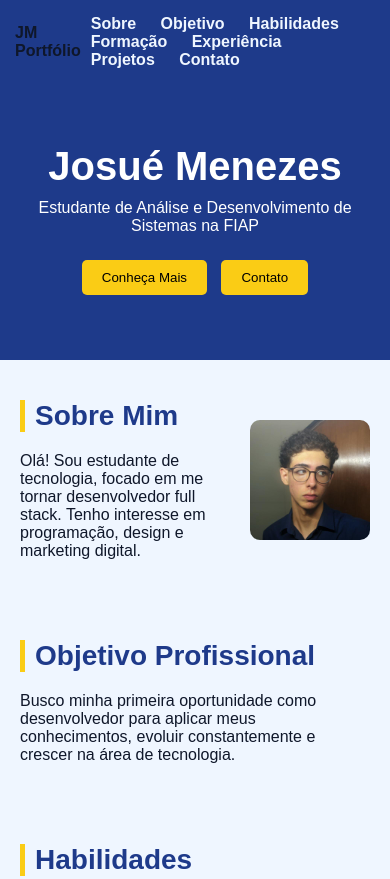
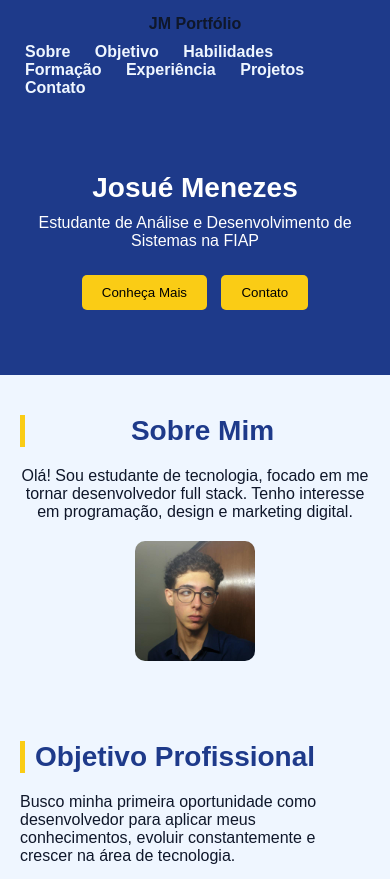
Before and after one commit to josue-menezes/pagina-pessoal-fiap, a plain HTML site: page index.html in a window 390 px wide. Shown: the top 879 px of the page. Drawn offline with Linux system fonts and the light colour scheme.

Commit message:
feat: responsividade e organização do CSS

```diff
--- a/css/style.css
+++ b/css/style.css
@@ -216,3 +216,40 @@ form button {
 form button:hover {
   background-color: var(--accent);
 }
+
+@media (max-width: 768px) {
+
+  nav {
+    flex-direction: column;
+    align-items: center;
+    gap: 10px;
+  }
+
+  .hero h1 {
+    font-size: 28px;
+    text-align: center;
+  }
+
+  .sobre {
+    flex-direction: column;
+    text-align: center;
+  }
+
+  .cards {
+    flex-direction: column;
+  }
+
+  .contato {
+    flex-direction: column;
+  }
+
+}
+
+img {
+  max-width: 100%;
+  height: auto;
+}
+
+.table-container {
+  overflow-x: auto;
+}
--- a/index.html
+++ b/index.html
@@ -2,6 +2,7 @@
 <html lang="pt-BR">
 <head>
     <meta charset="UTF-8">
+    <meta name="viewport" content="width=device-width, initial-scale=1.0">
     <title>Portfólio - Josué</title>
     <link rel="stylesheet" href="css/style.css">
 </head>
@@ -125,7 +126,6 @@
             <h2>Envie sua mensagem</h2>
 
             <form>
-
                 <label for="nome">Nome *</label>
                 <input type="text" id="nome" name="nome" placeholder="Seu nome completo" required>
 
@@ -136,7 +136,6 @@
                 <textarea id="mensagem" name="mensagem" placeholder="Digite sua mensagem" required></textarea>
 
                 <button type="submit">Enviar Mensagem</button>
-
             </form>
         </div>
 
@@ -147,7 +146,7 @@
             <h2>Redes Sociais</h2>
             <ul>
                 <li><a href="https://github.com/josue-menezes" target="_blank">GitHub</a></li>
-       <li><a href="https://www.linkedin.com/in/josu%C3%A9-menezes-01b175282target="_blank">LinkedIn</a></li>
+                <li><a href="https://www.linkedin.com/in/josu%C3%A9-menezes-01b175282/" target="_blank">LinkedIn</a></li>
             </ul>
         </div>
 
```
Lines whose indentation alone changed are shown as unchanged.
